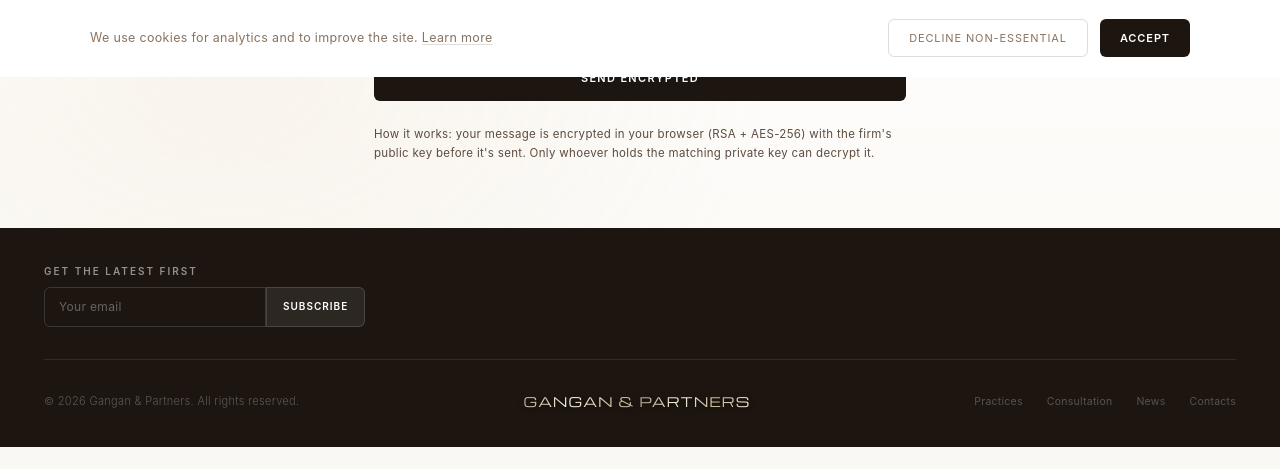
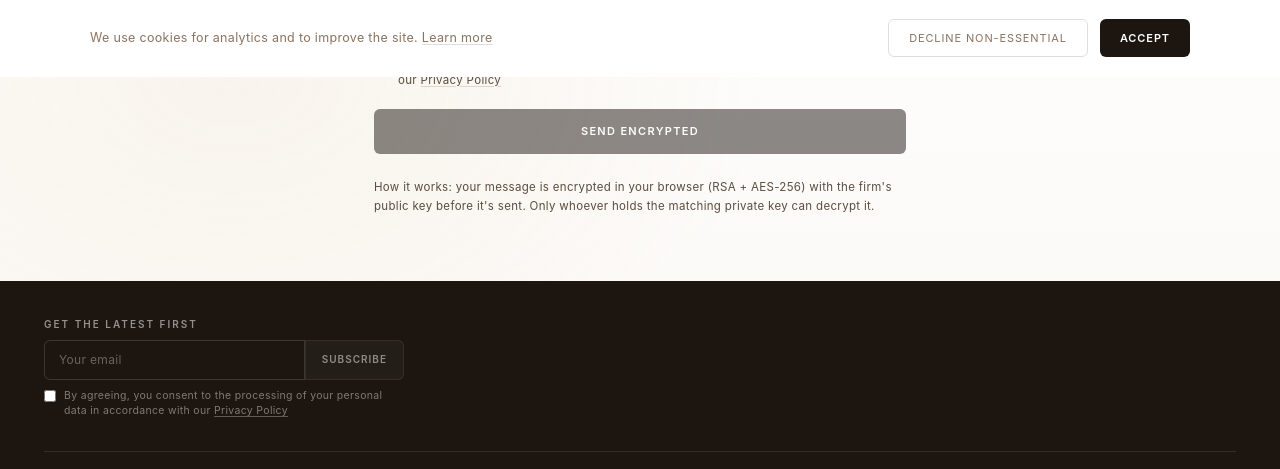
Before and after one commit to projectgroupgvg-create/site, a Next.js app: page /en/confidential in a window 1280 px wide. Shown: the part 723-1192 px from the top of the page. Before the commit the page ends 1170 px from the top, so only its background shows below. Built offline with nearby package versions, Linux system fonts and the light colour scheme; no server answers; a web font is replaced by a local one.

Commit message:
Add explicit personal-data consent checkbox to AI chat, intake, contact, confidential, and newsletter forms

```diff
--- a/src/components/AIConsultation.tsx
+++ b/src/components/AIConsultation.tsx
@@ -14,6 +14,7 @@ const SENDER_LABEL: Record<Msg['role'], string> = {
 
 export default function AIConsultation() {
   const t = useTranslations('AI');
+  const tc = useTranslations('Consent');
   const locale = useLocale();
   const greeting = t('greeting');
   const topics = t.raw('topics') as string[];
@@ -24,6 +25,13 @@ export default function AIConsultation() {
   ]);
   const [input, setInput] = useState('');
   const [sending, setSending] = useState(false);
+  // The AI collects a topic + factual summary + phone/contact preference,
+  // then forwards the whole transcript to the firm's inbox (see
+  // sendTranscript below) and, before that, sends every message to
+  // Anthropic's API — both are third-party data flows, so we gate the chat
+  // behind an explicit consent checkbox rather than treating the disclaimer
+  // text alone as sufficient (same reasoning applied to the other forms).
+  const [consentGiven, setConsentGiven] = useState(false);
   const scrollRef = useRef<HTMLDivElement>(null);
   // Guards against sending the transcript more than once per conversation —
   // the backend can in principle flip `intakeComplete` again if the client
@@ -69,7 +77,7 @@ export default function AIConsultation() {
 
   async function send(text?: string) {
     const value = (text ?? input).trim();
-    if (!value || sending) return;
+    if (!value || sending || !consentGiven) return;
     setInput('');
     setSending(true);
     const userMsg: Msg = { role: 'user', text: value };
@@ -164,6 +172,8 @@ export default function AIConsultation() {
             </div>
 
             <div className="border-t-hair px-4.5 py-3.5" style={{ borderColor: 'var(--b)' }}>
+              {consentGiven ? (
+                <>
                   <div className="flex">
                     <input
                       value={input}
@@ -193,6 +203,23 @@ export default function AIConsultation() {
                       </button>
                     ))}
                   </div>
+                </>
+              ) : (
+                <label className="flex items-start gap-2.5 text-[11.5px] leading-[1.6] text-[var(--ink2)]">
+                  <input
+                    type="checkbox"
+                    checked={consentGiven}
+                    onChange={(e) => setConsentGiven(e.target.checked)}
+                    className="mt-0.5 h-3.5 w-3.5 flex-shrink-0"
+                  />
+                  <span>
+                    {tc('text')}{' '}
+                    <Link href="/privacy" className="underline decoration-[color:var(--b)] underline-offset-2 hover:text-[var(--ink)]">
+                      {tc('linkText')}
+                    </Link>
+                  </span>
+                </label>
+              )}
             </div>
           </div>
           <p className="mt-3 text-[10.5px] leading-[1.6] text-[var(--ink3)]">{t('disclaimer')}</p>
--- a/src/components/ConfidentialForm.tsx
+++ b/src/components/ConfidentialForm.tsx
@@ -2,19 +2,22 @@
 
 import { useState } from 'react';
 import { useTranslations } from 'next-intl';
+import { Link } from '@/i18n/navigation';
 import { encryptMessage } from '@/lib/confidentialCrypto';
 import { CONFIDENTIAL_PUBLIC_KEY_PEM } from '@/lib/confidentialPublicKey';
 import { formEndpoint as endpoint } from '@/lib/site';
 
 export default function ConfidentialForm() {
   const t = useTranslations('Confidential');
+  const tc = useTranslations('Consent');
   const [contact, setContact] = useState('');
   const [message, setMessage] = useState('');
+  const [consent, setConsent] = useState(false);
   const [status, setStatus] = useState<'idle' | 'sending' | 'success' | 'error'>('idle');
 
   async function handleSubmit(e: React.FormEvent) {
     e.preventDefault();
-    if (!endpoint || !message.trim() || status === 'sending') return;
+    if (!endpoint || !message.trim() || !consent || status === 'sending') return;
     setStatus('sending');
 
     try {
@@ -91,10 +94,26 @@ export default function ConfidentialForm() {
         />
       </div>
 
+      <label className="flex items-start gap-2.5 text-[11.5px] leading-[1.6] text-[var(--ink3)]">
+        <input
+          type="checkbox"
+          checked={consent}
+          onChange={(e) => setConsent(e.target.checked)}
+          required
+          className="mt-0.5 h-3.5 w-3.5 flex-shrink-0"
+        />
+        <span>
+          {tc('text')}{' '}
+          <Link href="/privacy" className="underline decoration-[color:var(--b)] underline-offset-2 hover:text-[var(--ink)]">
+            {tc('linkText')}
+          </Link>
+        </span>
+      </label>
+
       <button
         type="submit"
-        disabled={status === 'sending'}
-        className="mt-1 rounded-sm bg-[var(--ink)] px-9 py-3.5 text-[11px] font-semibold uppercase tracking-[0.12em] text-[var(--wh)] transition-colors hover:bg-[var(--ink-hover)] disabled:cursor-wait"
+        disabled={status === 'sending' || !consent}
+        className="mt-1 rounded-sm bg-[var(--ink)] px-9 py-3.5 text-[11px] font-semibold uppercase tracking-[0.12em] text-[var(--wh)] transition-colors hover:bg-[var(--ink-hover)] disabled:cursor-wait disabled:opacity-50"
       >
         {status === 'sending' ? t('sending') : t('submit')}
       </button>
--- a/src/components/ContactSection.tsx
+++ b/src/components/ContactSection.tsx
@@ -1,4 +1,5 @@
 import { useTranslations } from 'next-intl';
+import { Link } from '@/i18n/navigation';
 import ContactGraphic from './ContactGraphic';
 import { formEndpoint } from '@/lib/site';
 
@@ -6,6 +7,7 @@ const phoneRaw = '+380965549847';
 
 export default function ContactSection() {
   const t = useTranslations('Contact');
+  const tc = useTranslations('Consent');
 
   const items = [
     { icon: '✦', label: t('addrLabel'), value: t('addrValue') },
@@ -110,6 +112,16 @@ export default function ContactSection() {
               className="resize-y rounded-sm border-hair bg-[var(--wh)] px-3.5 py-3 text-[13px] text-[var(--ink)] outline-none placeholder:text-[var(--ink3)]"
               style={{ borderColor: 'var(--b)' }}
             />
+            <label className="flex items-start gap-2.5 text-[11.5px] leading-[1.6] text-[var(--ink3)]">
+              <input type="checkbox" name="consent" required className="mt-0.5 h-3.5 w-3.5 flex-shrink-0" />
+              <span>
+                {tc('text')}{' '}
+                <Link href="/privacy" className="underline decoration-[color:var(--b)] underline-offset-2 hover:text-[var(--ink)]">
+                  {tc('linkText')}
+                </Link>
+              </span>
+            </label>
+
             <button
               type="submit"
               className="mt-1 rounded-sm bg-[var(--ink)] px-9 py-3.5 text-[11px] font-semibold uppercase tracking-[0.12em] text-[var(--wh)] transition-colors hover:bg-[var(--ink-hover)]"
--- a/src/components/IntakeForm.tsx
+++ b/src/components/IntakeForm.tsx
@@ -2,12 +2,14 @@
 
 import { useState } from 'react';
 import { useTranslations } from 'next-intl';
+import { Link } from '@/i18n/navigation';
 import { formEndpoint as endpoint } from '@/lib/site';
 
 type Practice = { num: string; title: string };
 
 export default function IntakeForm({ practices }: { practices: Practice[] }) {
   const t = useTranslations('Intake');
+  const tc = useTranslations('Consent');
   const [status, setStatus] = useState<'idle' | 'sending' | 'success' | 'error'>('idle');
 
   async function handleSubmit(e: React.FormEvent<HTMLFormElement>) {
@@ -117,6 +119,16 @@ export default function IntakeForm({ practices }: { practices: Practice[] }) {
         />
       </div>
 
+      <label className="flex items-start gap-2.5 text-[11.5px] leading-[1.6] text-[var(--ink3)]">
+        <input type="checkbox" name="consent" required className="mt-0.5 h-3.5 w-3.5 flex-shrink-0" />
+        <span>
+          {tc('text')}{' '}
+          <Link href="/privacy" className="underline decoration-[color:var(--b)] underline-offset-2 hover:text-[var(--ink)]">
+            {tc('linkText')}
+          </Link>
+        </span>
+      </label>
+
       <button
         type="submit"
         disabled={status === 'sending'}
--- a/src/components/NewsletterSignup.tsx
+++ b/src/components/NewsletterSignup.tsx
@@ -2,6 +2,7 @@
 
 import { useState } from 'react';
 import { useTranslations } from 'next-intl';
+import { Link } from '@/i18n/navigation';
 import { formEndpoint } from '@/lib/site';
 
 // Formspree's free plan allows one form per project, so the newsletter
@@ -14,12 +15,14 @@ const endpoint = process.env.NEXT_PUBLIC_NEWSLETTER_ENDPOINT ?? formEndpoint;
 
 export default function NewsletterSignup() {
   const t = useTranslations('Newsletter');
+  const tc = useTranslations('Consent');
   const [email, setEmail] = useState('');
+  const [consent, setConsent] = useState(false);
   const [status, setStatus] = useState<'idle' | 'sending' | 'success' | 'error'>('idle');
 
   async function handleSubmit(e: React.FormEvent) {
     e.preventDefault();
-    if (!endpoint || !email || status === 'sending') return;
+    if (!endpoint || !email || !consent || status === 'sending') return;
     setStatus('sending');
     try {
       const res = await fetch(endpoint, {
@@ -55,12 +58,27 @@ export default function NewsletterSignup() {
         />
         <button
           type="submit"
-          disabled={status === 'sending'}
-          className="whitespace-nowrap rounded-r-sm border-hair border-[rgba(245,245,245,0.15)] bg-[rgba(245,245,245,0.08)] px-4 py-2.5 text-[10px] font-semibold uppercase tracking-[0.1em] text-[var(--wh)] transition-colors hover:bg-[rgba(245,245,245,0.15)] disabled:cursor-wait"
+          disabled={status === 'sending' || !consent}
+          className="whitespace-nowrap rounded-r-sm border-hair border-[rgba(245,245,245,0.15)] bg-[rgba(245,245,245,0.08)] px-4 py-2.5 text-[10px] font-semibold uppercase tracking-[0.1em] text-[var(--wh)] transition-colors hover:bg-[rgba(245,245,245,0.15)] disabled:cursor-wait disabled:opacity-50"
         >
           {status === 'sending' ? '...' : t('submit')}
         </button>
       </form>
+      <label className="mt-2 flex max-w-[360px] items-start gap-2 text-[10.5px] leading-[1.5] text-[rgba(245,245,245,0.45)]">
+        <input
+          type="checkbox"
+          checked={consent}
+          onChange={(e) => setConsent(e.target.checked)}
+          required
+          className="mt-0.5 h-3 w-3 flex-shrink-0"
+        />
+        <span>
+          {tc('text')}{' '}
+          <Link href="/privacy" className="underline decoration-[rgba(245,245,245,0.3)] underline-offset-2 hover:text-[rgba(245,245,245,0.7)]">
+            {tc('linkText')}
+          </Link>
+        </span>
+      </label>
       {status === 'error' && (
         <p className="mt-2 text-[11px] text-[rgba(245,245,245,0.45)]">{t('error')}</p>
       )}
```
Also changed, not shown: messages/de.json, messages/en.json, messages/fr.json, messages/uk.json. Lines whose indentation alone changed are shown as unchanged.
